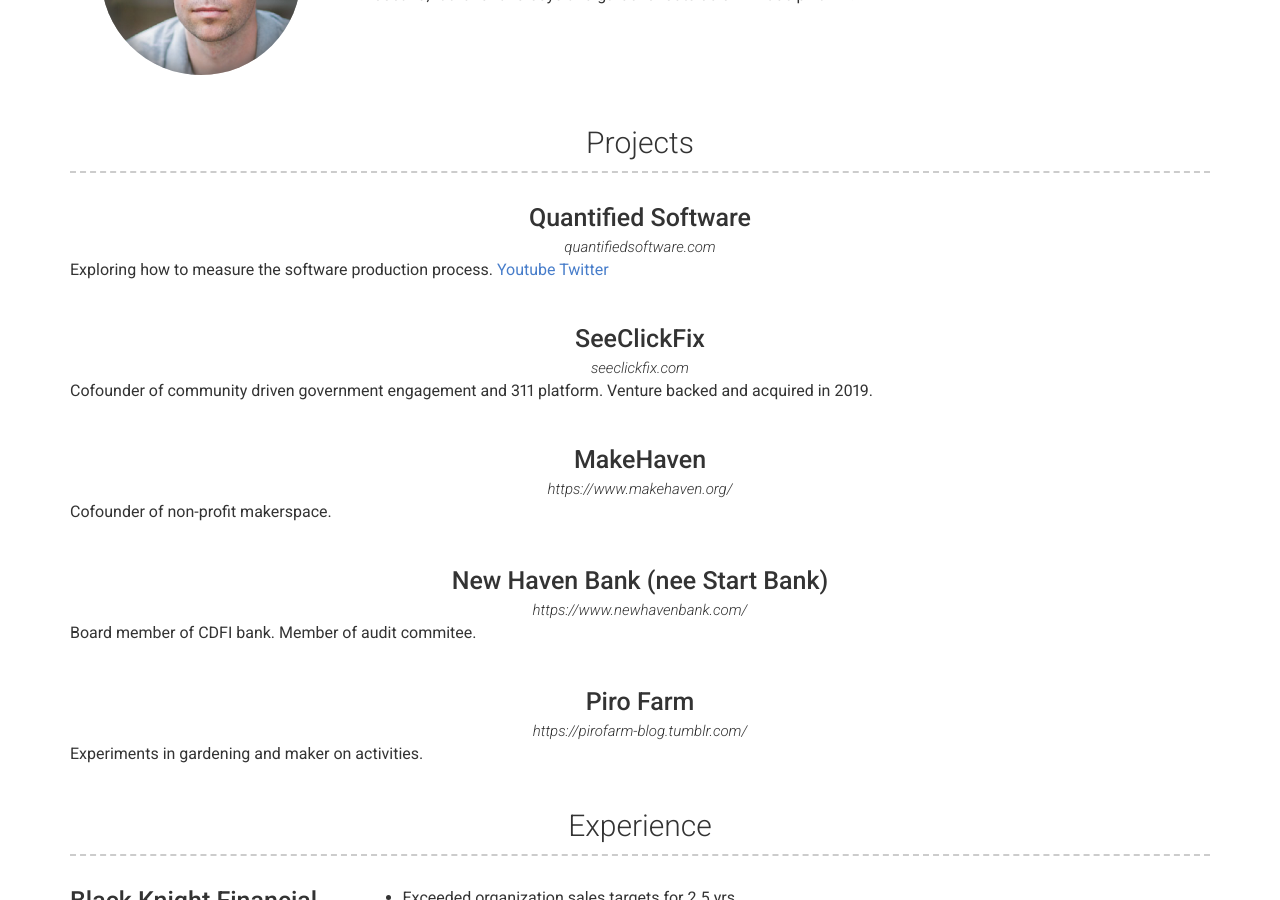
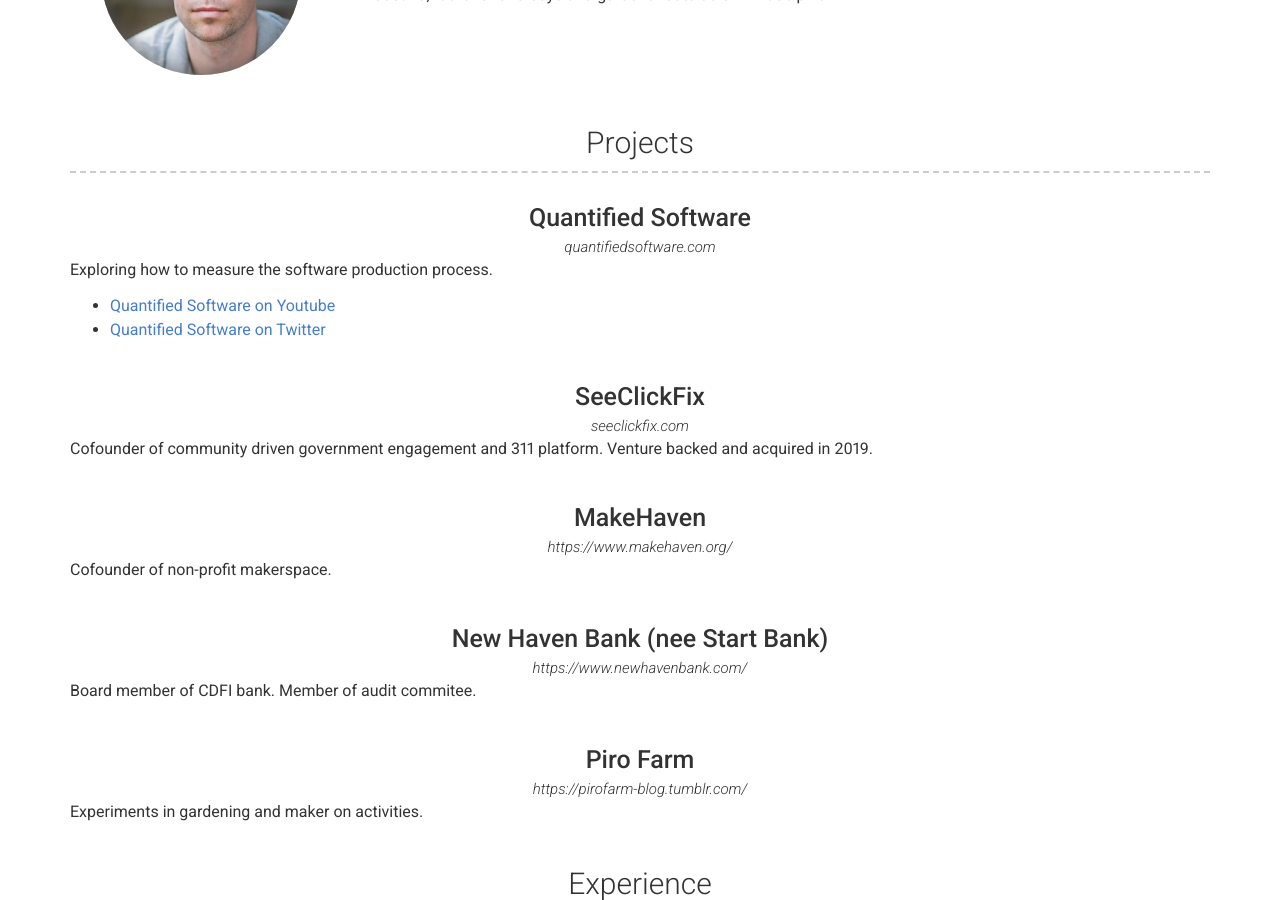
Before and after one commit to seekayel/kamlasater.com, a Jekyll site: the page built from index.md, in a window 1280 px wide and 900 px high, scrolled down 427 px. Built offline with Jekyll 4.4.1, drawn with Linux system fonts in a browser that asks for light colours; nearby versions of some CDN libraries.

Commit message:
Improved anchor text

```diff
--- a/_config.yml
+++ b/_config.yml
@@ -81,4 +81,6 @@
   "lib/",
   "scripts/",
   "docker-compose.yml",
+  "Makefile",
+  "README.md",
   ]
--- a/_data/projects.yml
+++ b/_data/projects.yml
@@ -2,7 +2,9 @@
   name: Quantified Software
   link: quantifiedsoftware.com
   description: | # this will include new lines to allow paragraphs
-    Exploring how to measure the software production process. [Youtube](https://www.youtube.com/channel/UCz-mJfAY8vjz9v4D8ePNj-w) [Twitter](https://twitter.com/quantsoftware)
+    Exploring how to measure the software production process.
+    - [Quantified Software on Youtube](https://www.youtube.com/channel/UCz-mJfAY8vjz9v4D8ePNj-w)
+    - [Quantified Software on Twitter](https://twitter.com/quantsoftware)
 
 - layout: top-middle
   name: SeeClickFix
```
